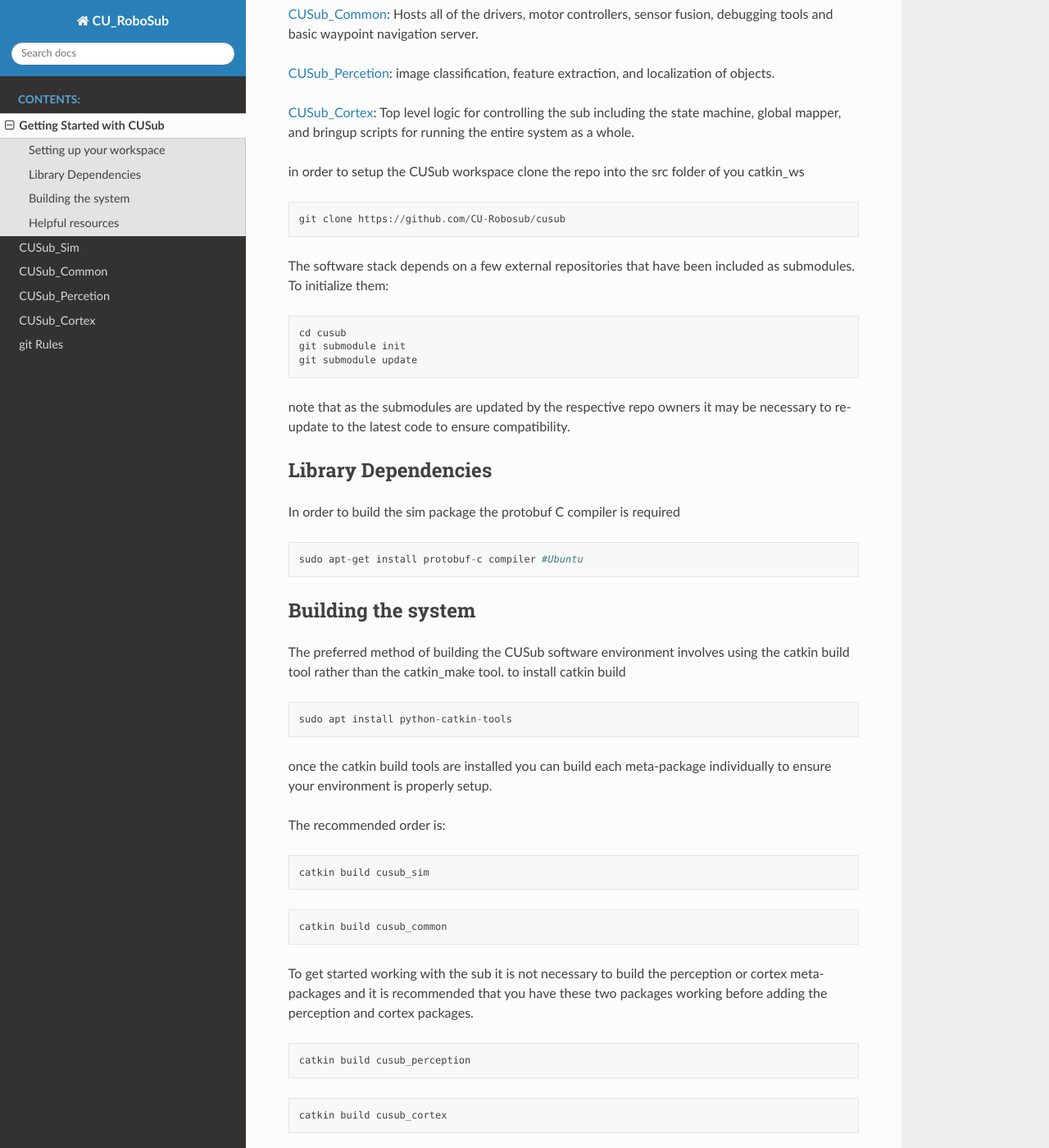
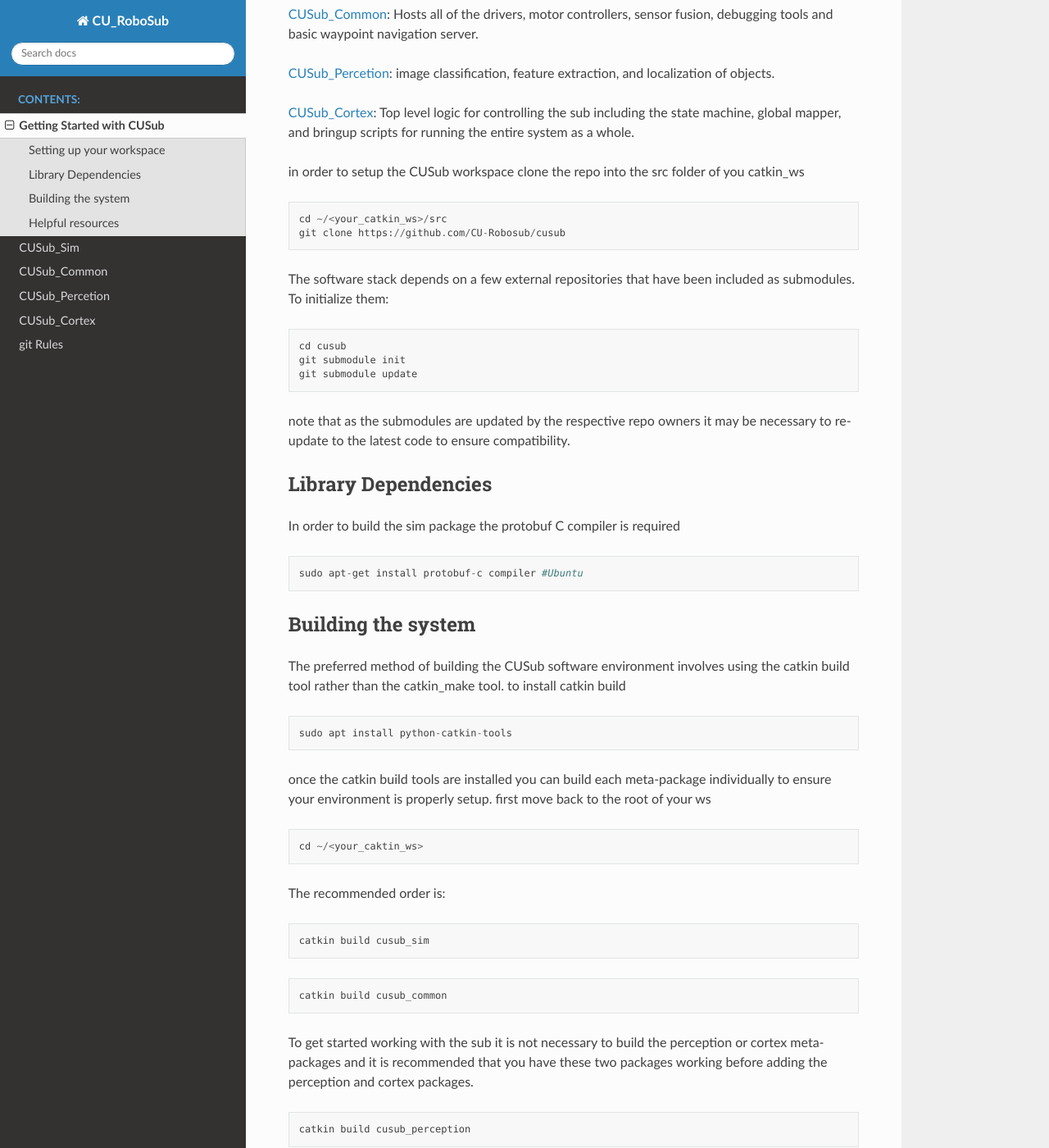
Before and after one commit to CU-Robosub/cusub, a Sphinx documentation site: the page built from cusub_documentation/source/getting_started.rst, in a window 1280 px wide and 1400 px high, scrolled down 426 px. Shown: the whole window at 82% size. Built offline with Sphinx 7.4.7 and the Read the Docs theme 2.0.0, drawn with Linux system fonts in a browser that asks for light colours.

Commit message:
made getting started more legible

```diff
--- a/cusub_documentation/source/getting_started.rst
+++ b/cusub_documentation/source/getting_started.rst
@@ -21,6 +21,7 @@ The CUSub software stack consists of 4 meta-packages that contain all the runtim
 in order to setup the CUSub workspace clone the repo into the src folder of you catkin_ws
 ::
 
+    cd ~/<your_catkin_ws>/src
     git clone https://github.com/CU-Robosub/cusub
 
 The software stack depends on a few external repositories that have been included as submodules.
@@ -53,6 +54,10 @@ to install catkin build
     sudo apt install python-catkin-tools
 
 once the catkin build tools are installed you can build each meta-package individually to ensure your environment is properly setup.
+first move back to the root of your ws
+::
+
+    cd ~/<your_caktin_ws>
 
 The recommended order is:
 ::
```
